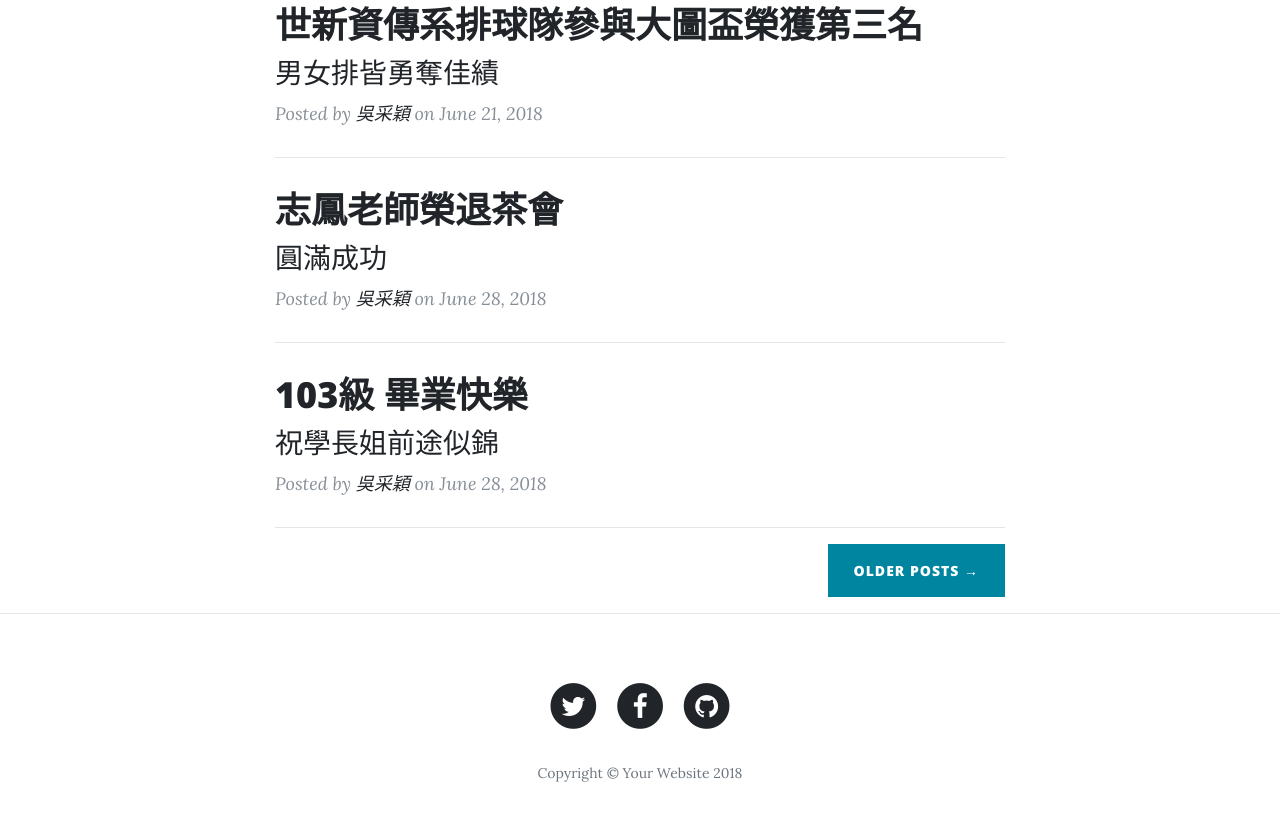
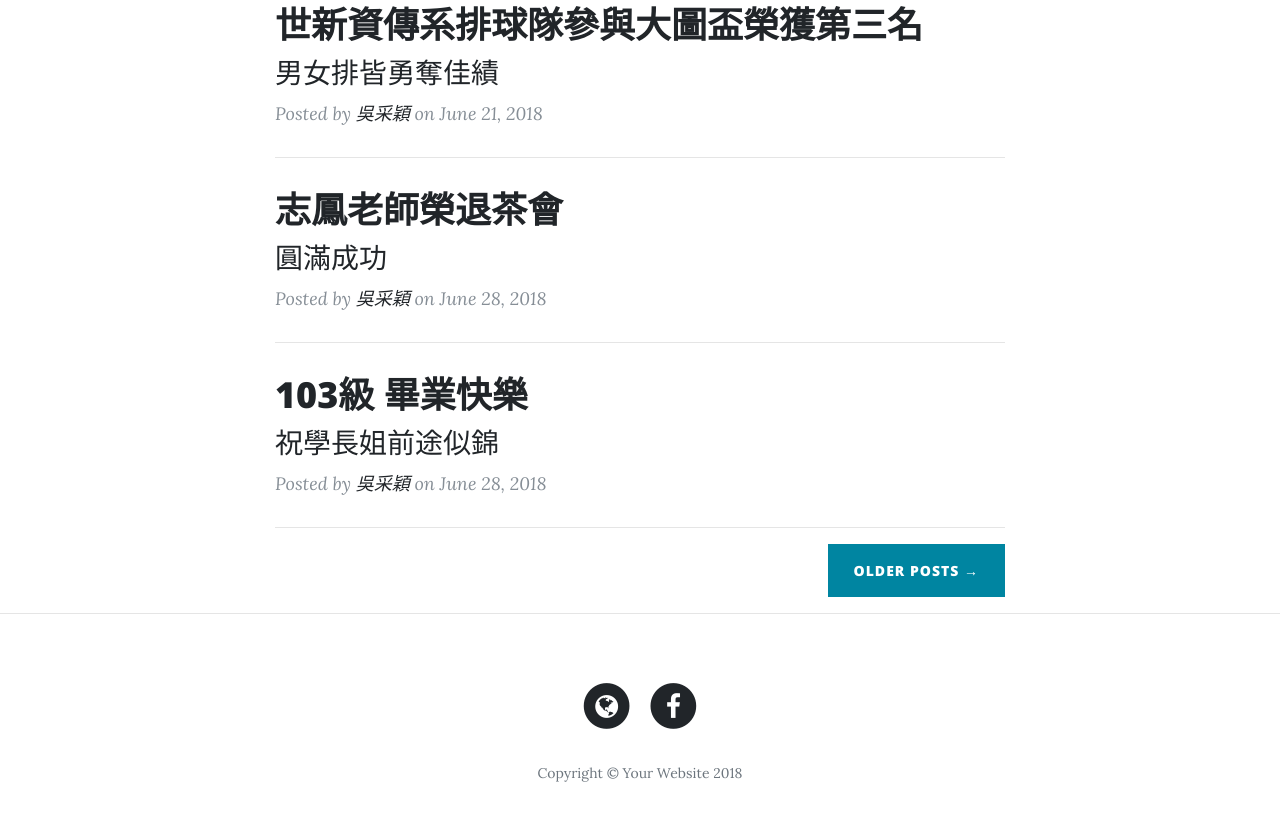
Before and after one commit to blahblahchiakimo/shuics106websitebycyw, a website: page index.html in a window 1280 px wide. Shown: the part 794-1615 px from the top of the page. Drawn offline with nearby package versions, Linux system fonts and the light colour scheme.

Commit message:
Update index.html

```diff
--- a/index.html
+++ b/index.html
@@ -144,10 +144,10 @@
           <div class="col-lg-8 col-md-10 mx-auto">
             <ul class="list-inline text-center">
               <li class="list-inline-item">
-                <a href="#">
+                <a href="http://ic.shu.edu.tw/">
                   <span class="fa-stack fa-lg">
                     <i class="fa fa-circle fa-stack-2x"></i>
-                    <i class="fa fa-twitter fa-stack-1x fa-inverse"></i>
+                    <i class="fa fa-globe fa-stack-1x fa-inverse"></i>
                   </span>
                 </a>
               </li>
@@ -156,14 +156,6 @@
                   <span class="fa-stack fa-lg">
                     <i class="fa fa-circle fa-stack-2x"></i>
                     <i class="fa fa-facebook fa-stack-1x fa-inverse"></i>
-                  </span>
-                </a>
-              </li>
-              <li class="list-inline-item">
-                <a href="#">
-                  <span class="fa-stack fa-lg">
-                    <i class="fa fa-circle fa-stack-2x"></i>
-                    <i class="fa fa-github fa-stack-1x fa-inverse"></i>
                   </span>
                 </a>
               </li>
```
